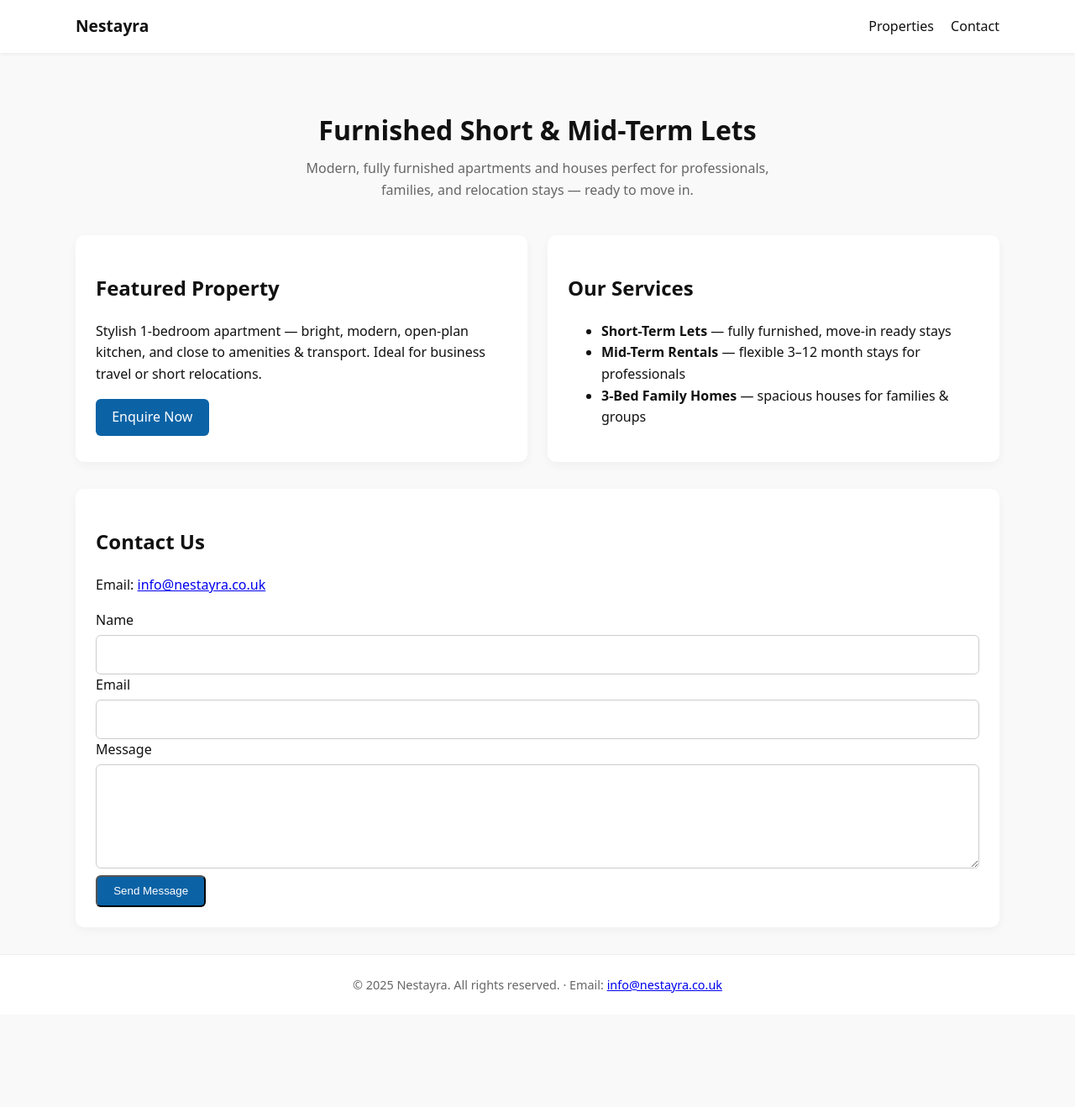
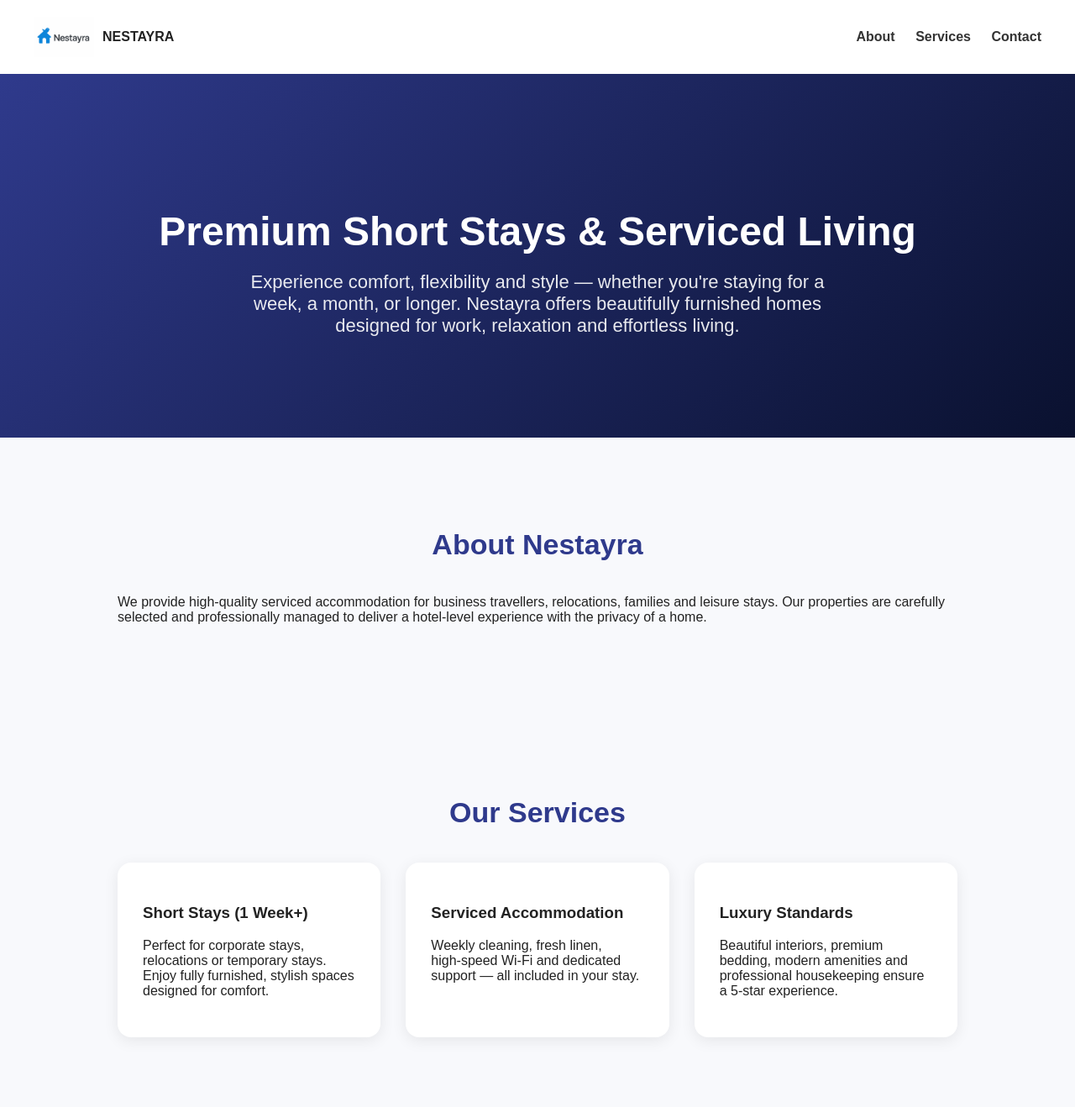
Before and after one commit to J-Ravuri/nestayra-site, a plain HTML site: page index.html in a window 1280 px wide. Shown: the top 1318 px of the page at 84% size. Before the commit the page ends 1208 px from the top, so only its background shows below. Drawn offline with Linux system fonts and the light colour scheme.

Commit message:
fix index html

```diff
--- a/index.html
+++ b/index.html
@@ -1,174 +1,162 @@
-<!doctype html>
+<!DOCTYPE html>
 <html lang="en">
 <head>
-    <meta charset="utf-8" />
-    <meta name="viewport" content="width=device-width, initial-scale=1" />
-    <title>Nestayra – Furnished Short & Mid-Term Lets</title>
-    <meta name="description" content="Nestayra: fully furnished homes for short and mid-term stays. Apartments and houses for professionals, families, and relocations." />
-
+    <meta charset="UTF-8" />
+    <meta name="viewport" content="width=device-width, initial-scale=1.0" />
+    <title>Nestayra – Premium Serviced Stays</title>
     <style>
-        :root {
-          --primary: #0b63a6;
-          --bg: #f9f9f9;
-          --text: #111;
-          --muted: #666;
-          --max-width: 1100px;
-        }
-        * { box-sizing: border-box; }
         body {
           margin: 0;
-          font-family: system-ui, -apple-system, Roboto, sans-serif;
-          background: var(--bg);
-          color: var(--text);
-          line-height: 1.6;
+          font-family: Arial, sans-serif;
+          background: #f8f9fc;
+          color: #222;
         }
         header {
-          background: #fff;
-          padding: 1rem 0;
-          box-shadow: 0 2px 4px rgba(0,0,0,0.05);
+          background: white;
+          padding: 20px 40px;
+          display: flex;
+          align-items: center;
+          justify-content: space-between;
+          box-shadow: 0 2px 10px rgba(0,0,0,0.05);
         }
-        .container {
-          width: 90%;
-          max-width: var(--max-width);
-          margin: 0 auto;
+        .logo {
+          display: flex;
+          align-items: center;
+          gap: 10px;
+        }
+        .logo img {
+          height: 48px;
         }
         nav a {
-          margin-left: 1rem;
-          color: var(--text);
+          margin-left: 20px;
           text-decoration: none;
-          font-weight: 500;
+          color: #333;
+          font-weight: 600;
         }
-        nav a:hover { text-decoration: underline; }
         .hero {
+          padding: 120px 40px;
           text-align: center;
-          padding: 2.5rem 1rem;
+          background: linear-gradient(135deg, #2f3a8c, #0a112f);
+          color: white;
         }
-        .hero h1 { margin-bottom: 0.5rem; font-size: 2rem; }
+        .hero h1 {
+          font-size: 48px;
+          margin-bottom: 20px;
+        }
+        .hero p {
+          font-size: 22px;
+          max-width: 700px;
+          margin: auto;
+          opacity: 0.9;
+        }
+
+        .section {
+          padding: 80px 40px;
+          max-width: 1000px;
+          margin: auto;
+        }
+        .section h2 {
+          text-align: center;
+          margin-bottom: 40px;
+          font-size: 34px;
+          color: #2f3a8c;
+        }
+
         .grid {
           display: grid;
-          gap: 1.5rem;
           grid-template-columns: repeat(auto-fit, minmax(280px, 1fr));
-          margin-bottom: 2rem;
+          gap: 30px;
         }
+
         .card {
+          background: white;
+          padding: 30px;
+          border-radius: 16px;
+          box-shadow: 0 4px 18px rgba(0,0,0,0.08);
+        }
+
+        .contact {
           background: #fff;
-          padding: 1.5rem;
+          padding: 60px;
+          border-radius: 20px;
+          box-shadow: 0 4px 18px rgba(0,0,0,0.08);
+        }
+
+        input, textarea {
+          width: 100%;
+          padding: 14px;
+          margin-top: 10px;
           border-radius: 10px;
-          box-shadow: 0 4px 12px rgba(0,0,0,0.04);
+          border: 1px solid #ccc;
         }
-        .button {
-          display: inline-block;
-          padding: 0.6rem 1.2rem;
-          background: var(--primary);
-          color: #fff;
-          border-radius: 6px;
-          text-decoration: none;
+        button {
+          background: #2f3a8c;
+          color: white;
+          padding: 14px 30px;
+          border: none;
+          border-radius: 10px;
+          margin-top: 20px;
           cursor: pointer;
-        }
-        .button:hover { background: #094f87; }
-        form input, form textarea {
-          width: 100%;
-          padding: 0.6rem;
-          border-radius: 6px;
-          border: 1px solid #ccc;
-          margin-top: 0.3rem;
-          font: inherit;
-        }
-        form textarea { resize: vertical; }
-        footer {
-          text-align: center;
-          font-size: 0.9rem;
-          padding: 1.5rem 0;
-          margin-top: 2rem;
-          color: var(--muted);
-          background: #fff;
-          border-top: 1px solid #eee;
+          font-size: 16px;
         }
     </style>
 </head>
-
 <body>
 
-<!-- HEADER -->
 <header>
-    <div class="container" style="display:flex;justify-content:space-between;align-items:center;">
-        <strong style="font-size:1.2rem;">Nestayra</strong>
+    <div class="logo">
+        <img src="logo.png" alt="Nestayra Logo" />
+        <strong>NESTAYRA</strong>
+    </div>
     <nav>
-            <a href="#properties">Properties</a>
+        <a href="#about">About</a>
+        <a href="#services">Services</a>
         <a href="#contact">Contact</a>
     </nav>
-    </div>
 </header>
 
-<!-- HERO -->
-<section class="hero container">
-    <h1>Furnished Short & Mid-Term Lets</h1>
-    <p style="color:var(--muted); max-width:600px; margin:0 auto;">
-        Modern, fully furnished apartments and houses perfect for professionals, families, and relocation stays — ready to move in.
-    </p>
+<section class="hero">
+    <h1>Premium Short Stays & Serviced Living</h1>
+    <p>Experience comfort, flexibility and style — whether you're staying for a week, a month, or longer. Nestayra offers beautifully furnished homes designed for work, relaxation and effortless living.</p>
 </section>
 
-<!-- PROPERTIES -->
-<main class="container">
-    <section id="properties">
+<section class="section" id="about">
+    <h2>About Nestayra</h2>
+    <p>We provide high‑quality serviced accommodation for business travellers, relocations, families and leisure stays. Our properties are carefully selected and professionally managed to deliver a hotel‑level experience with the privacy of a home.</p>
+</section>
+
+<section class="section" id="services">
+    <h2>Our Services</h2>
     <div class="grid">
-
         <div class="card">
-                <h2>Featured Property</h2>
-                <p>
-                    Stylish 1-bedroom apartment — bright, modern, open-plan kitchen, and close to amenities & transport.
-                    Ideal for business travel or short relocations.
-                </p>
-                <a href="#contact" class="button">Enquire Now</a>
+            <h3>Short Stays (1 Week+)</h3>
+            <p>Perfect for corporate stays, relocations or temporary stays. Enjoy fully furnished, stylish spaces designed for comfort.</p>
         </div>
-
         <div class="card">
-                <h2>Our Services</h2>
-                <ul>
-                    <li><strong>Short-Term Lets</strong> — fully furnished, move-in ready stays</li>
-                    <li><strong>Mid-Term Rentals</strong> — flexible 3–12 month stays for professionals</li>
-                    <li><strong>3-Bed Family Homes</strong> — spacious houses for families & groups</li>
-                </ul>
+            <h3>Serviced Accommodation</h3>
+            <p>Weekly cleaning, fresh linen, high‑speed Wi‑Fi and dedicated support — all included in your stay.</p>
         </div>
-
+        <div class="card">
+            <h3>Luxury Standards</h3>
+            <p>Beautiful interiors, premium bedding, modern amenities and professional housekeeping ensure a 5‑star experience.</p>
+        </div>
     </div>
 </section>
 
-    <!-- CONTACT -->
-    <section id="contact">
-        <div class="card">
+<section class="section" id="contact">
     <h2>Contact Us</h2>
-            <p>Email: <a href="mailto:info@nestayra.co.uk">info@nestayra.co.uk</a></p>
-
-            <!-- SIMPLE MAILTO CONTACT FORM -->
-            <form action="mailto:info@nestayra.co.uk" method="POST" enctype="text/plain">
-
+    <div class="contact">
+        <form action="mailto:stay@nestayra.co.uk" method="post" enctype="text/plain">
             <label>Name</label>
-                <input type="text" name="Name" required>
-
+            <input type="text" name="name" required />
             <label>Email</label>
-                <input type="email" name="Email" required>
-
+            <input type="email" name="email" required />
             <label>Message</label>
-                <textarea name="Message" rows="4" required></textarea>
-
-                <br>
-                <button type="submit" class="button">Send Message</button>
+            <textarea name="message" rows="5" required></textarea>
+            <button type="submit">Send Message</button>
         </form>
-
     </div>
 </section>
-</main>
-
-<!-- FOOTER -->
-<footer>
-    © <span id="year"></span> Nestayra. All rights reserved.
-    · Email: <a href="mailto:info@nestayra.co.uk">info@nestayra.co.uk</a>
-</footer>
-
-<script>
-    document.getElementById("year").textContent = new Date().getFullYear();
-</script>
 
 </body>
 </html>
```
Also changed, not shown: logo.png (added). Lines whose indentation alone changed are shown as unchanged.
